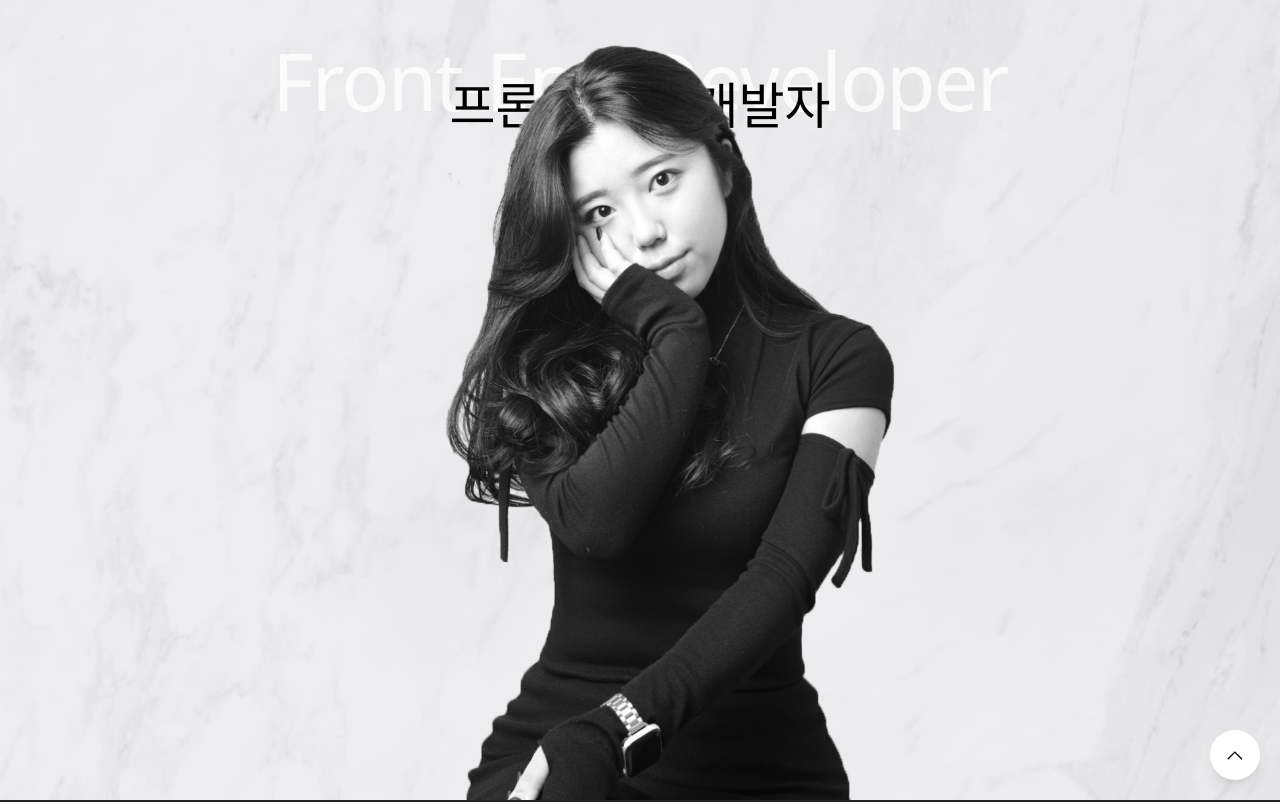
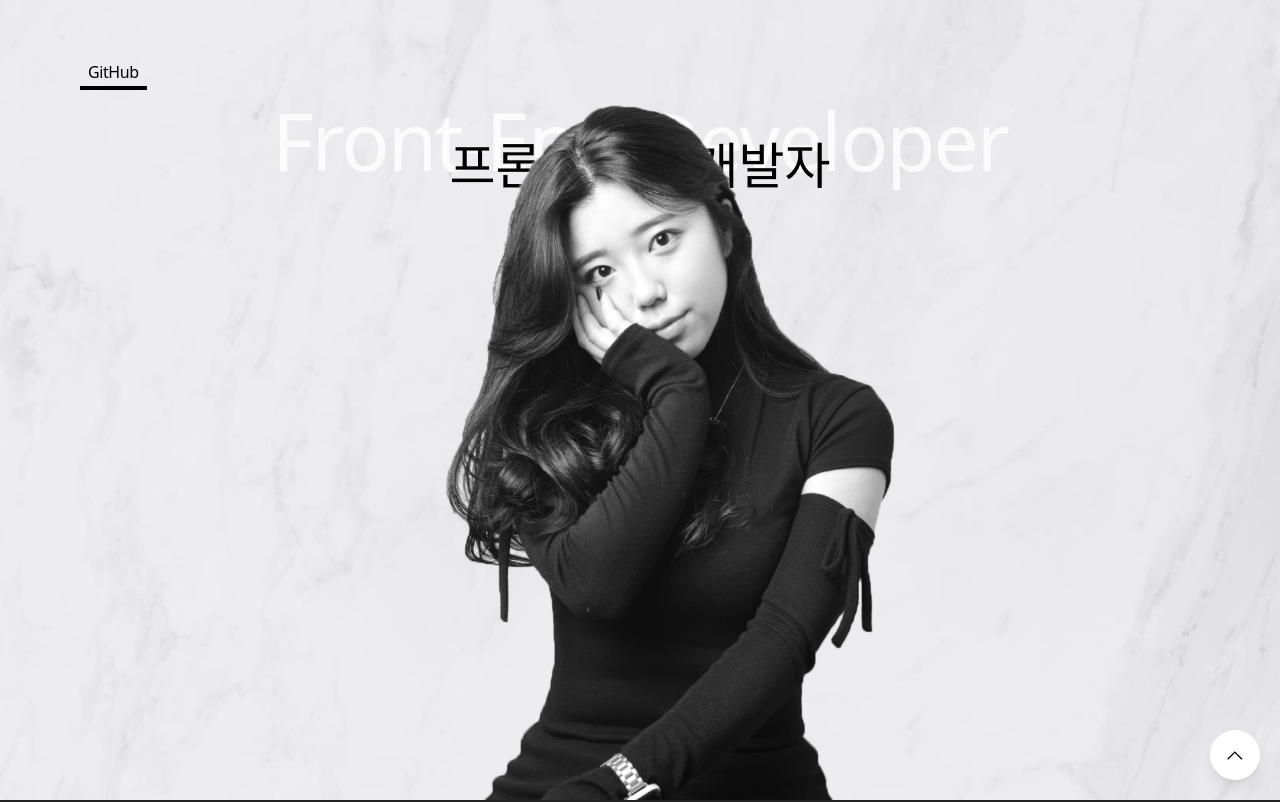
Before and after one commit to hyr0208/portfolio, a React (Create React App) app: page / in a window 1280 px wide. Shown: the top 802 px of the page. Built offline with nearby package versions, Linux system fonts and the light colour scheme.

Commit message:
refactor: GitHub a링크 추가

```diff
--- a/src/pages/mainProfile/MainProfile.tsx
+++ b/src/pages/mainProfile/MainProfile.tsx
@@ -5,13 +5,24 @@ function MainProfile() {
   return (
     <div>
       <div className="relative h-screen">
+        <div className="absolute top-14 left-20 z-10">
+          <a
+            href="https://github.com/hyr0208"
+            className="relative flex gap-1 items-center flex-col z-20 font-light py-1 px-2 transition-all ease-in-out duration-[0.3s] hover:text-[#fff] after:content-[''] after:absolute after:bottom-[-2px] after:left-0 after:z-[-1] after:w-full after:h-1 after:bg-black after:block after:transition-all after:ease-in-out after:duration-[0.3s] hover:after:h-full tracking-tight"
+            target="_blank"
+            rel="noopener noreferrer"
+          >
+            GitHub
+          </a>
+        </div>
+
         <img
           src={BackGroundImage}
           alt=""
           className="absolute inset-0 w-full h-full object-cover"
         />
 
-        <div className="absolute inset-0 text-center w-full pt-10">
+        <div className="absolute inset-0 text-center w-full pt-10 translate-y-[60px]">
           <p className="text-[40px] md:text-[80px] text-white/80 font-normal tracking-tight leading-none">
             Front-End Developer
           </p>
@@ -20,7 +31,7 @@ function MainProfile() {
           </p>
         </div>
 
-        <div className="absolute inset-0 flex items-end justify-center">
+        <div className="absolute inset-0 flex items-end justify-center translate-y-[60px]">
           <img
             src={yerinImage}
             alt=""
```
